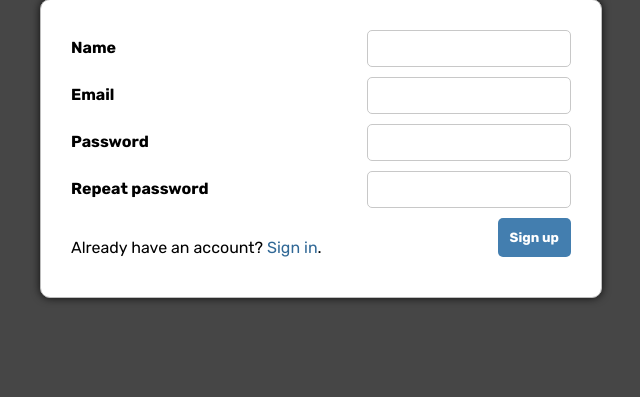
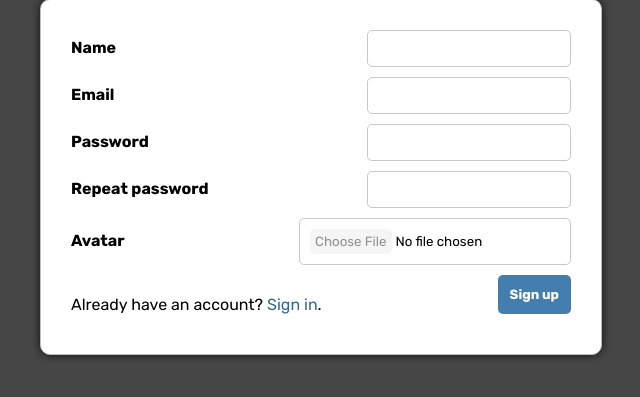
Before and after one commit to migbg/library, a PHP site: page /register_form.php in a window 1280 px wide. Shown: the part 162-559 px from the top of the page, without its empty margins (319-959 px from the left). Run offline with PHP 8.4, Linux system fonts and the light colour scheme.

Commit message:
Registro mejorado #1
Foto de perfil opcional

```diff
--- a/library.sql
+++ b/library.sql
@@ -5,6 +5,7 @@ CREATE TABLE IF NOT EXISTS users (
     email VARCHAR(100),
     password VARCHAR(255),
     name VARCHAR(100),
+    avatar VARCHAR(255),
     CONSTRAINT pk_users PRIMARY KEY (email)
 );
 
@@ -74,8 +75,8 @@ INSERT INTO categories (name, description) VALUES
 ('Other', 'Books that don''t fit standard categories');
 
 INSERT INTO users VALUES
-('miguel@prueba.com', '$argon2id$v=19$m=131072,t=4,p=2$eXJ1M2h4bkRYUDA3MGQyLg$GSe7xt5kclUdmE0K6OicA7GCDFd8j77i1S6ElUd9RH4', 'Miguel'),
-('pepe@prueba.com', '$argon2id$v=19$m=131072,t=4,p=2$ZDlGTjRKZHVaUi9yUnpYVw$9Q0ALDvX934t4uK/65bifoA3p91MrzmeGm3Je4+/gTY', 'Pepe');
+('miguel@prueba.com', '$argon2id$v=19$m=131072,t=4,p=2$eXJ1M2h4bkRYUDA3MGQyLg$GSe7xt5kclUdmE0K6OicA7GCDFd8j77i1S6ElUd9RH4', 'Miguel', 'default-avatar.png'),
+('pepe@prueba.com', '$argon2id$v=19$m=131072,t=4,p=2$ZDlGTjRKZHVaUi9yUnpYVw$9Q0ALDvX934t4uK/65bifoA3p91MrzmeGm3Je4+/gTY', 'Pepe', 'default-avatar.png');
 
 INSERT INTO books (title, description, URL, year, user_email, author, cover) VALUES
 ('The Great Gatsby', 'A classic American novel set in the Jazz Age, exploring themes of wealth, love, and the American Dream through the mysterious Jay Gatsby.', 'https://example.com/great-gatsby', 1925, 'miguel@prueba.com', 'F. Scott Fitzgerald', 'default.png'),
--- a/register_form.php
+++ b/register_form.php
@@ -34,7 +34,7 @@ if (isset($_SESSION['isLogged'])) {
 <body>
     <div class="container">
         <h1> Register </h1>
-        <form action="register.php" method="post">
+        <form action="register.php" method="post" enctype="multipart/form-data">
             <div class="container-row">
                 <label for="username"> Name </label>
                 <input type="text" name="name" id="name" value="<?php if (isset($_SESSION['name'])) echo htmlspecialchars($_SESSION['name']); ?>">
@@ -52,6 +52,10 @@ if (isset($_SESSION['isLogged'])) {
                 <input type="password" name="re-passwd" id="re-passwd" value="<?php if (isset($_SESSION['passwd'])) echo htmlspecialchars($_SESSION['passwd']); ?>">
             </div>
             <div class="passwd-hint" id="passwd_hint"></div>
+            <div class="container-row">
+                <label for="avatar"> Avatar </label>
+                <input type="file" name="avatar" id="avatar">
+            </div>
             <div class="container-row" style="align-items:flex-end;">
                 <div> Already have an account? <a class="login-register" href="login_form.php">Sign in</a>.</div>
                 <button type="submit"> Sign up </button>
```
Also changed, not shown: register.php (+27 -2 lines). Lines whose indentation alone changed are shown as unchanged.
